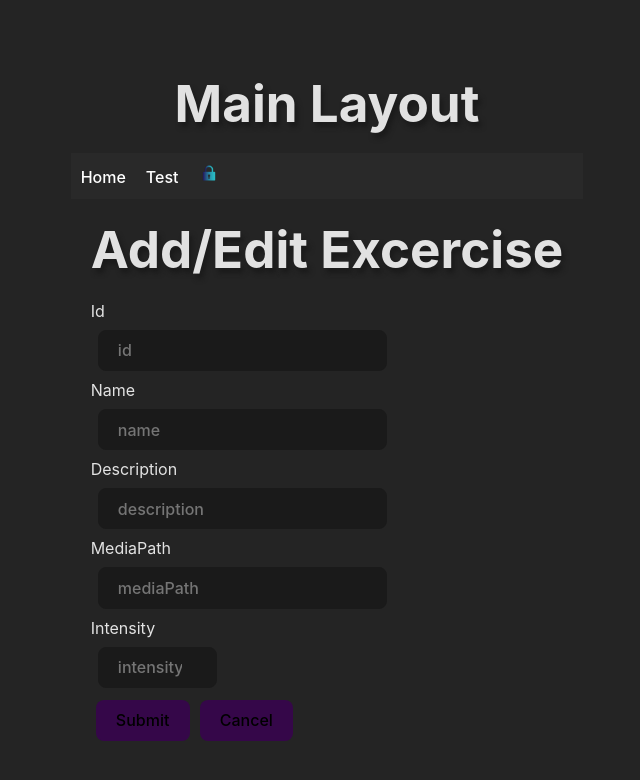
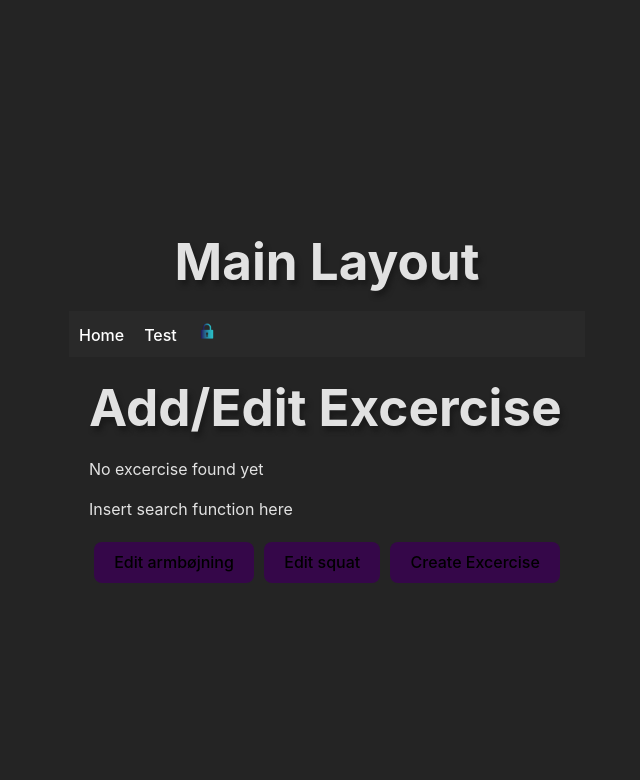
Before and after one commit to kotteletfisk/anatomy-archive-react, a React (Vite) app: page /AdminPage in a window 1280 px wide. Shown: the top 780 px of the page, without its empty margins (313-953 px from the left). Built offline with nearby package versions, Linux system fonts and the light colour scheme.

Commit message:
more buttons

```diff
--- a/src/pages/AdminPage.jsx
+++ b/src/pages/AdminPage.jsx
@@ -1,7 +1,7 @@
 import { useState, useEffect } from "react";
 
 function AdminPage(excerciseToEdit, mutateExcercise ) {
-    const [foundExcercise, setFoundExcercise] = useState(true);
+    const [foundExcercise, setFoundExcercise] = useState(false);
   const blankExcercise = { id: null, name: "", amount: null, rarity: "", price: null };
 
     const [excercise, setExcercise] = useState({ ...excerciseToEdit });
@@ -34,7 +34,7 @@ function AdminPage(excerciseToEdit, mutateExcercise ) {
             id="id"
             type="number"
             readOnly
-            placeholder="id"
+            placeholder={excercise.id}
             value={excercise.id}
           /></div>
           <div className="formcontent">
@@ -87,7 +87,9 @@ function AdminPage(excerciseToEdit, mutateExcercise ) {
             <div>
             <p>No excercise found yet</p>
             <p>Insert search function here</p>
-            <button onClick={() =>{setFoundExcercise(true); setExcercise.id(1)}}>true</button>
+            <button onClick={() =>{setFoundExcercise(true); setExcercise( {id : 1, name: "Armbøjning", description  : "bøj dine arme", mediaPath : "youtube.com", intensity : 3})}}>Edit armbøjning</button>
+            <button onClick={() =>{setFoundExcercise(true); setExcercise( {id : 2, name: "Squat", description  : "bøj dine ben", mediaPath : "youtube.com", intensity : 5})}}>Edit squat</button>
+            <button onClick={() => {setFoundExcercise(true); setExcercise(blankExcercise) }}>Create Excercise</button>
             </div>
           )}
 
```
